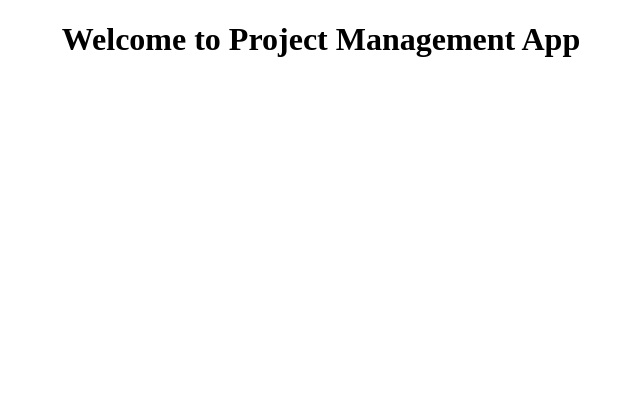
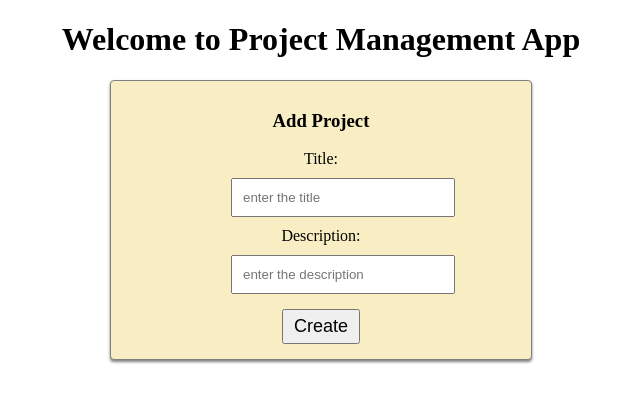
Before and after one commit to ironhack-sept2025-breakingBug/w5d3-react-project-management, a React (Vite) app: page /projects/create in a window 1280 px wide. Shown: the top 402 px of the page, without its empty margins (319-959 px from the left). Built offline with nearby package versions, Linux system fonts and the light colour scheme.

Commit message:
feat: implement functionality to create new projects

```diff
--- a/src/App.jsx
+++ b/src/App.jsx
@@ -3,6 +3,8 @@ import { Route, Routes } from "react-router-dom"
 import Navbar from "./components/Navbar"
 import HomePage from "./pages/HomePage"
 import ProjectListPage from "./pages/ProjectListPage"
+import CreateProjectPage from "./pages/CreateProjectPage"
+
 
 function App() {
   return (
@@ -12,6 +14,7 @@ function App() {
       <Routes>
         <Route path="/" element={<HomePage />} />
         <Route path="/projects" element={<ProjectListPage />} />
+        <Route path="/projects/create" element={<CreateProjectPage />} />
       </Routes>
     </>
   )
--- /dev/null
+++ b/src/config/api.js
@@ -0,0 +1 @@
+export const BASE_URL = 'https://project-management-api.edu.ironhack.com'
--- /dev/null
+++ b/src/pages/CreateProjectPage.jsx
@@ -0,0 +1,67 @@
+import { useState } from "react"
+import axios from "axios"
+
+import { BASE_URL } from "../config/api"
+import { useNavigate } from "react-router-dom"
+
+
+function CreateProjectPage() {
+
+    const [title, setTitle] = useState("")
+    const [description, setDescription] = useState("")
+
+    const navigate = useNavigate()
+
+
+    const handleSubmit = (e) => {
+        e.preventDefault()
+
+        const newProject = {
+            title: title,
+            description: description
+        }
+
+        axios.post(`${BASE_URL}/projects`, newProject)
+            .then(() => {
+                navigate("/projects")
+            })
+            .catch(e => console.log("Error creating a new project...", e))
+    }
+
+
+    return (
+        <div className="CreateProjectPage">
+            <h3>Add Project</h3>
+
+            <form onSubmit={handleSubmit}>
+
+                <label>
+                    Title:
+                    <input
+                        type="text"
+                        name="title"
+                        placeholder="enter the title"
+                        required
+                        value={title}
+                        onChange={(e) => { setTitle(e.target.value) }}
+                    />
+                </label>
+
+                <label>
+                    Description:
+                    <input
+                        type="text"
+                        name="description"
+                        placeholder="enter the description"
+                        value={description}
+                        onChange={(e) => { setDescription(e.target.value) }}
+                    />
+                </label>
+
+                <button>Create</button>
+            </form>
+        </div>
+    )
+}
+
+export default CreateProjectPage
--- a/src/pages/ProjectListPage.jsx
+++ b/src/pages/ProjectListPage.jsx
@@ -1,9 +1,9 @@
 import { use, useEffect, useState } from 'react';
 import axios from 'axios'
 
+import { BASE_URL } from '../config/api';
 import Loader from '../components/Loader';
 
-const BASE_URL = 'https://project-management-api-2e731c3b8929.herokuapp.com'
 
 
 function ProjectListPage() {
```
